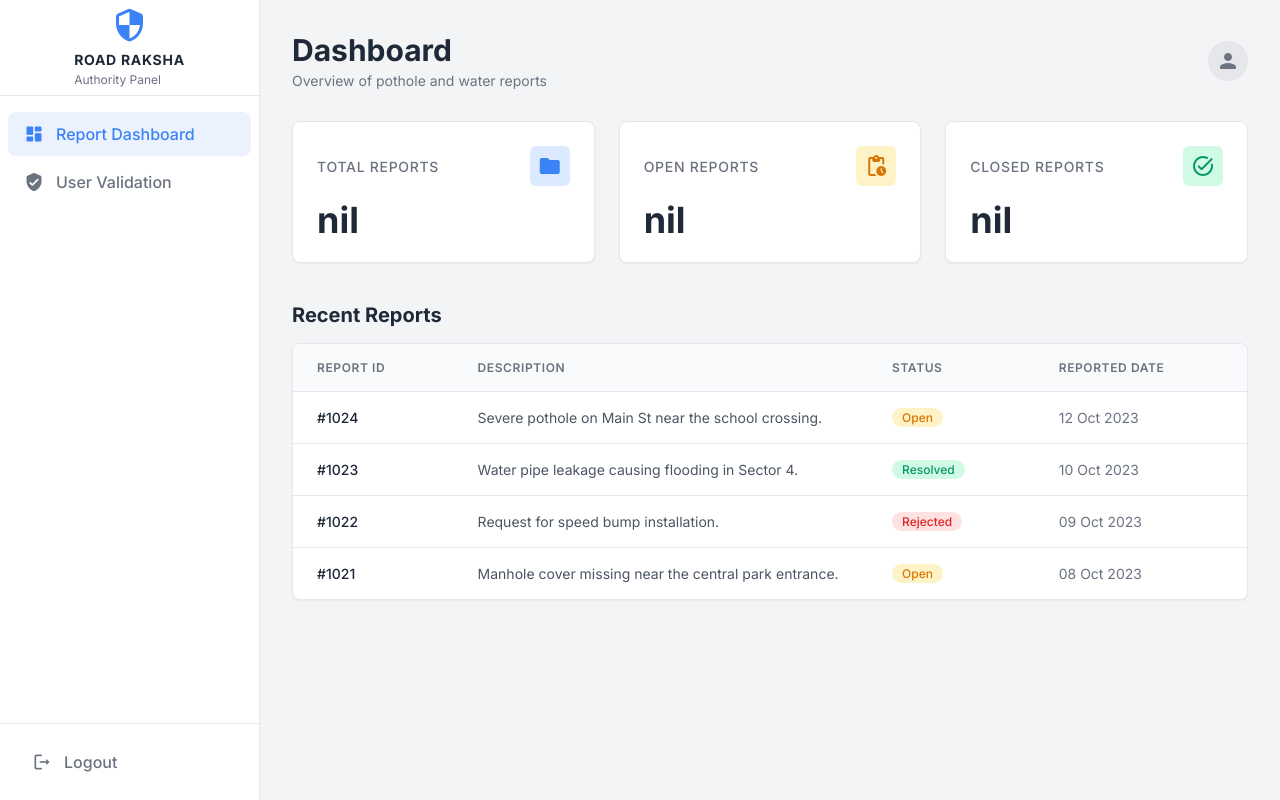
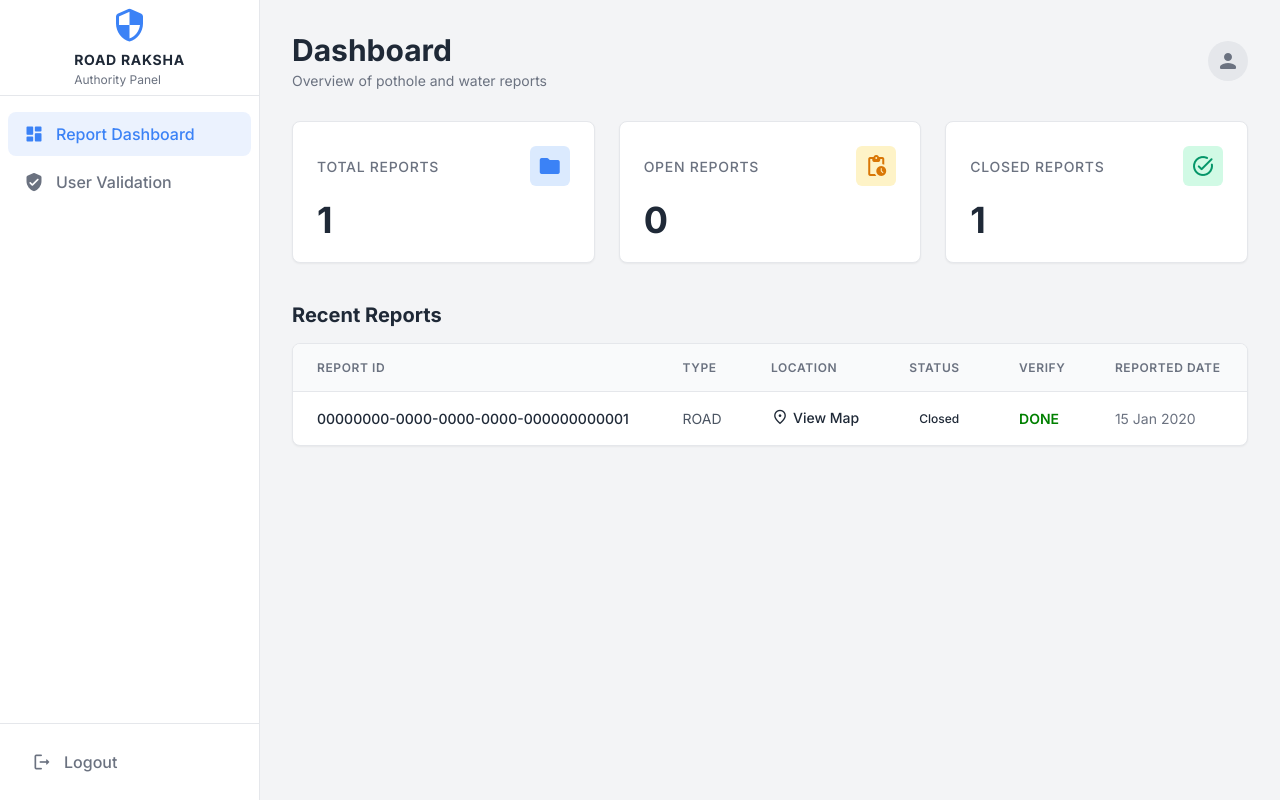
Before and after one commit to Abhiram2k4/Roadraksha-project, a Django app: page /adminpanel/ in a window 1280 px wide. Run offline with Django 5.2, Linux system fonts and the light colour scheme; tables that the repository leaves empty hold one stand-in row (values such as "Sample post").

Commit message:
Admin's report verification page done

```diff
--- a/roadraksha/road/models.py
+++ b/roadraksha/road/models.py
@@ -49,8 +49,8 @@ class Report(models.Model):
 
     description = models.TextField()
 
-    status = models.BooleanField(default=False)  # False = Open, True = Closed
-
+    status = models.BooleanField(default=False)  # False = Open, True = Closed (by authorities)
+    admin_verified = models.BooleanField(default=False) #for admin verification of report
     reported_at = models.DateTimeField(auto_now_add=True)
 
     latitude = models.DecimalField(max_digits=9, decimal_places=6)
--- a/roadraksha/road/views.py
+++ b/roadraksha/road/views.py
@@ -3,7 +3,7 @@ from django.contrib.auth.models import User
 from .models import AuthorityProfile, AdminUser, Report
 from django.contrib import messages
 from django.contrib.auth import authenticate, login
-from django.db.models import Q
+from django.db.models import Q,Case, When, Value, IntegerField
 from django.contrib.auth.decorators import login_required
 from django.views.decorators.http import require_POST
 
@@ -142,7 +142,7 @@ def adminlogin(request):
     return render(request, 'adminlogin.html')
 
 
-def adminpanel_valid(request):
+def adminpanel_valid(request):   #For authority registration validating page
     # 🔹 Handle ACCEPT / REJECT
     if request.method == "POST":
         profile_id = request.POST.get("profile_id")
@@ -175,7 +175,26 @@ def adminpanel_valid(request):
     return render(request, "adminpanel_valid.html", context)
 
 def adminpanel(request):
-    return render(request,'adminpanel.html')
+    reports = (
+        Report.objects
+        .annotate(
+            sort_order=Case(
+                When(admin_verified=False, then=Value(0)),
+                When(admin_verified=True, then=Value(1)),
+                output_field=IntegerField()
+            )
+        )
+        .order_by('sort_order', '-reported_at')
+    )
+
+    context = {
+        'reports': reports,
+        'total_reports': Report.objects.count(),
+        'open_reports': Report.objects.filter(status=False).count(),
+        'closed_reports': Report.objects.filter(status=True).count(),
+    }
+
+    return render(request,'adminpanel.html',context)
 
 
 
@@ -213,3 +232,10 @@ def resolve_report(request, report_id):
     report.status = True
     report.save()
     return redirect(request.META.get('HTTP_REFERER', 'authority_panel'))
+
+@require_POST
+def admin_verified_report(request, report_id):
+    report = get_object_or_404(Report, report_id=report_id)
+    report.admin_verified = True
+    report.save()
+    return redirect(request.META.get('HTTP_REFERER', 'adminpanel'))
--- a/roadraksha/roadraksha/urls.py
+++ b/roadraksha/roadraksha/urls.py
@@ -29,5 +29,6 @@ urlpatterns = [
     path('adminpanel/', views.adminpanel ,name='adminpanel'),
     path('adminpanel/adminpanel_valid/', views.adminpanel_valid ,name='adminpanel_valid'),
     path('report/resolve/<uuid:report_id>/', views.resolve_report, name='resolve_report'),
+    path('adminpanel/ad_verify/<uuid:report_id>/', views.admin_verified_report, name='admin_verified_report'),
 
 ]
--- a/roadraksha/templates/adminpanel.html
+++ b/roadraksha/templates/adminpanel.html
@@ -1,39 +1,59 @@
 <!DOCTYPE html>
 <html lang="en">
+
 <head>
-    <meta charset="utf-8"/>
-    <meta content="width=device-width, initial-scale=1.0" name="viewport"/>
+    <meta charset="utf-8" />
+    <meta content="width=device-width, initial-scale=1.0" name="viewport" />
     <title>Road Raksha Admin Dashboard</title>
 
-    <link href="https://fonts.googleapis.com" rel="preconnect"/>
-    <link crossorigin="" href="https://fonts.gstatic.com" rel="preconnect"/>
-    <link href="https://fonts.googleapis.com/css2?family=Inter:wght@300;400;500;600;700&display=swap" rel="stylesheet"/>
-    <link href="https://fonts.googleapis.com/icon?family=Material+Icons+Round" rel="stylesheet"/>
+    <link href="https://fonts.googleapis.com" rel="preconnect" />
+    <link crossorigin="" href="https://fonts.gstatic.com" rel="preconnect" />
+    <link href="https://fonts.googleapis.com/css2?family=Inter:wght@300;400;500;600;700&display=swap"
+        rel="stylesheet" />
+    <link href="https://fonts.googleapis.com/icon?family=Material+Icons+Round" rel="stylesheet" />
+    <link rel="stylesheet" href="https://unpkg.com/leaflet@1.9.4/dist/leaflet.css" />
+    <script src="https://unpkg.com/leaflet@1.9.4/dist/leaflet.js"></script>
+    <link href="https://fonts.googleapis.com/css2?family=Public+Sans:wght@400;500;700&display=swap" rel="stylesheet" />
+    <link href="https://fonts.googleapis.com/css2?family=Material+Symbols+Outlined:wght,FILL@100..700,0..1&display=swap"
+        rel="stylesheet" />
 
     <style>
         :root {
             /* Original Theme based on your Tailwind Config */
-            --primary: #3B82F6;       /* Blue-500 */
-            --primary-dark: #2563EB;  /* Blue-600 */
+            --primary: #3B82F6;
+            /* Blue-500 */
+            --primary-dark: #2563EB;
+            /* Blue-600 */
             --primary-light: rgba(59, 130, 246, 0.1);
 
-            --bg-body: #F3F4F6;       /* Gray-100 */
-            --bg-surface: #FFFFFF;    /* White */
+            --bg-body: #F3F4F6;
+            /* Gray-100 */
+            --bg-surface: #FFFFFF;
+            /* White */
 
-            --text-main: #1f2937;     /* Gray-800 */
-            --text-muted: #6b7280;    /* Gray-500 */
+            --text-main: #1f2937;
+            /* Gray-800 */
+            --text-muted: #6b7280;
+            /* Gray-500 */
 
-            --border-color: #E5E7EB;  /* Gray-200 */
+            --border-color: #E5E7EB;
+            /* Gray-200 */
 
             /* Status Colors */
-            --status-open-bg: #FEF3C7;    /* Yellow-100 */
-            --status-open-text: #D97706;  /* Yellow-600 */
+            --status-open-bg: #FEF3C7;
+            /* Yellow-100 */
+            --status-open-text: #D97706;
+            /* Yellow-600 */
 
-            --status-closed-bg: #D1FAE5;  /* Green-100 */
-            --status-closed-text: #059669;/* Green-600 */
+            --status-closed-bg: #D1FAE5;
+            /* Green-100 */
+            --status-closed-text: #059669;
+            /* Green-600 */
 
-            --status-rejected-bg: #FEE2E2;/* Red-100 */
-            --status-rejected-text: #DC2626;/* Red-600 */
+            --status-rejected-bg: #FEE2E2;
+            /* Red-100 */
+            --status-rejected-text: #DC2626;
+            /* Red-600 */
 
             --font-family: 'Inter', sans-serif;
             --sidebar-width: 260px;
@@ -228,9 +248,20 @@
             justify-content: center;
         }
 
-        .icon-blue { background-color: #dbeafe; color: var(--primary); }
-        .icon-yellow { background-color: #fef3c7; color: #d97706; }
-        .icon-green { background-color: #d1fae5; color: #059669; }
+        .icon-blue {
+            background-color: #dbeafe;
+            color: var(--primary);
+        }
+
+        .icon-yellow {
+            background-color: #fef3c7;
+            color: #d97706;
+        }
+
+        .icon-green {
+            background-color: #d1fae5;
+            color: #059669;
+        }
 
         .stat-value {
             font-size: 2.25rem;
@@ -316,9 +347,20 @@
             font-weight: 500;
         }
 
-        .badge-open { background-color: var(--status-open-bg); color: var(--status-open-text); }
-        .badge-resolved { background-color: var(--status-closed-bg); color: var(--status-closed-text); }
-        .badge-rejected { background-color: var(--status-rejected-bg); color: var(--status-rejected-text); }
+        .badge-open {
+            background-color: var(--status-open-bg);
+            color: var(--status-open-text);
+        }
+
+        .badge-resolved {
+            background-color: var(--status-closed-bg);
+            color: var(--status-closed-text);
+        }
+
+        .badge-rejected {
+            background-color: var(--status-rejected-bg);
+            color: var(--status-rejected-text);
+        }
 
         .date-text {
             color: var(--text-muted);
@@ -344,17 +386,101 @@
                 gap: 1rem;
             }
 
-            .sidebar-header .icon { margin-bottom: 0; font-size: 1.5rem; }
+            .sidebar-header .icon {
+                margin-bottom: 0;
+                font-size: 1.5rem;
+            }
 
-            .sidebar-nav { display: none; }
-            .sidebar-footer { display: none; }
+            .sidebar-nav {
+                display: none;
+            }
 
-            main { padding: 1rem; }
+            .sidebar-footer {
+                display: none;
+            }
 
-            .stats-grid { grid-template-columns: 1fr; }
+            main {
+                padding: 1rem;
+            }
+
+            .stats-grid {
+                grid-template-columns: 1fr;
+            }
+        }
+        .map-link {
+
+            display: inline-flex;
+            align-items: center;
+            gap: 0.25rem;
+            color: var(--primary-color);
+            text-decoration: none;
+            font-weight: 500;
+            font-size: 0.875rem;
+        }
+
+        .map-link:hover {
+            color: #2563EB;
+            text-decoration: underline;
+        }
+        .material-symbols-outlined {
+
+            font-size: 24px;
+            vertical-align: middle;
+        }
+
+        .sidebar-link .material-symbols-outlined {
+            font-size: 24px;
+        }
+        .map-modal {
+            display: none;
+            position: fixed;
+            inset: 0;
+            background: rgba(0, 0, 0, 0.6);
+            z-index: 999;
+            /*display: flex;*/
+            align-items: center;
+            justify-content: center;
+        }
+
+        .map-container {
+            background: #ffffff;
+            width: 80%;
+            max-width: 900px;
+            height: 70%;
+            border-radius: 12px;
+            position: relative;
+            padding: 12px;
+            box-shadow: 0 10px 25px rgba(0, 0, 0, 0.2);
+        }
+
+        #map {
+            width: 100%;
+            height: 100%;
+            border-radius: 10px;
+        }
+
+        .map-close-btn {
+            position: absolute;
+            top: 8px;
+            right: 10px;
+            z-index: 1000;
+            border: none;
+            background: rgba(255, 255, 255, 0.9);
+            font-size: 22px;
+            font-weight: bold;
+            border-radius: 50%;
+            width: 34px;
+            height: 34px;
+            cursor: pointer;
+            box-shadow: 0 2px 6px rgba(0, 0, 0, 0.2);
+        }
+
+        .map-close-btn:hover {
+            background: #f3f4f6;
         }
     </style>
 </head>
+
 <body>
 
     <div class="dashboard-container">
@@ -406,7 +532,7 @@
                             <span class="material-icons-round">folder</span>
                         </span>
                     </div>
-                <div class="stat-value">nil</div>
+                    <div class="stat-value">{{ total_reports }}</div>
                 </div>
 
                 <div class="stat-card">
@@ -416,7 +542,7 @@
                             <span class="material-icons-round">pending_actions</span>
                         </span>
                     </div>
-                <div class="stat-value">nil</div>
+                    <div class="stat-value">{{ open_reports }}</div>
                 </div>
 
                 <div class="stat-card">
@@ -426,7 +552,7 @@
                             <span class="material-icons-round">task_alt</span>
                         </span>
                     </div>
-                <div class="stat-value">nil</div>
+                    <div class="stat-value">{{ closed_reports }}</div>
                 </div>
             </div>
 
@@ -438,44 +564,61 @@
                             <thead>
                                 <tr>
                                     <th>Report ID</th>
-                                <th>Description</th>
+                                    <th>Type</th>
+                                    <th>Location</th>
                                     <th>Status</th>
+                                    <th>Verify</th>
                                     <th>Reported Date</th>
                                 </tr>
                             </thead>
                             <tbody>
+                                {% for report in reports %}
                                 <tr>
-                                <td style="font-weight: 500;">#1024</td>
-                                <td class="truncate-text">Severe pothole on Main St near the school crossing.</td>
+                                    <td style="font-weight: 500;">{{ report.report_id }}</td>
+
+                                    <td class="truncate-text">{{ report.report_type }}</td>
+
                                     <td>
+                                        <a href="javascript:void(0);" class="map-link"
+                                            onclick="openMap({{report.latitude|floatformat:'6'}},{{report.longitude|floatformat:'6'}})">
+                                            <span class="material-symbols-outlined"
+                                                style="font-size: 18px; ">location_on</span>
+                                            View Map
+                                        </a>
+                                    </td>
+
+                                    <td>
+                                        {% if report.status %}
+                                        <span class="badge badge-closed">Closed</span>
+                                        {% else %}
                                         <span class="badge badge-open">Open</span>
+                                        {% endif %}
                                     </td>
-                                <td class="date-text">12 Oct 2023</td>
+
+                                    <td>
+                                        {% if report.status and not report.admin_verified %}
+                                        <form method="post" action="{% url 'admin_verified_report' report.report_id %}">
+                                            {% csrf_token %}
+                                            <input type="checkbox" onchange="this.form.submit()">
+                                        </form>
+                                        {% elif report.admin_verified %}
+                                        <span style="color: green; font-weight: 600;">DONE</span>
+                                        {% else %}
+                                        <span style="color: rgb(194, 2, 2);">WAIT FOR AUTHORITIES</span>
+                                        {% endif %}
+                                    </td>
+
+
+
+                                    <td class="date-text">{{ report.reported_at|date:"d M Y" }}</td>
                                 </tr>
+                                {% empty %}
                                 <tr>
-                                <td style="font-weight: 500;">#1023</td>
-                                <td class="truncate-text">Water pipe leakage causing flooding in Sector 4.</td>
-                                <td>
-                                    <span class="badge badge-resolved">Resolved</span>
-                                </td>
-                                <td class="date-text">10 Oct 2023</td>
+                                    <td colspan="6" style="text-align:center;">No {{ panel_type|lower }} reports
+                                        available.</td>
+
                                 </tr>
-                            <tr>
-                                <td style="font-weight: 500;">#1022</td>
-                                <td class="truncate-text">Request for speed bump installation.</td>
-                                <td>
-                                    <span class="badge badge-rejected">Rejected</span>
-                                </td>
-                                <td class="date-text">09 Oct 2023</td>
-                            </tr>
-                            <tr>
-                                <td style="font-weight: 500;">#1021</td>
-                                <td class="truncate-text">Manhole cover missing near the central park entrance.</td>
-                                <td>
-                                    <span class="badge badge-open">Open</span>
-                                </td>
-                                <td class="date-text">08 Oct 2023</td>
-                            </tr>
+                                {% endfor %}
                             </tbody>
                         </table>
                     </div>
@@ -484,6 +627,45 @@
 
         </main>
     </div>
+    <div id="mapModal" class="map-modal">
+        <div class="map-container">
+            <div id="map"></div>
+            <button class="map-close-btn" onclick="closeMap()">✖</button>
+
+        </div>
+
+    </div>
+    <script>
+        let map;
+        let marker;
+
+        function openMap(lat, lng) {
+            const modal = document.getElementById('mapModal');
+            modal.style.display = 'flex';
+
+            setTimeout(() => {
+                if (!map) {
+                    map = L.map('map').setView([lat, lng], 15);
+
+                    L.tileLayer('https://{s}.tile.openstreetmap.org/{z}/{x}/{y}.png', {
+                        attribution: '© OpenStreetMap'
+                    }).addTo(map);
+
+                    marker = L.marker([lat, lng]).addTo(map);
+                } else {
+                    map.setView([lat, lng], 15);
+                    marker.setLatLng([lat, lng]);
+                }
+
+                map.invalidateSize(); // run AFTER modal is visible
+            }, 300);
+        }
+
+        function closeMap() {
+            document.getElementById('mapModal').style.display = 'none';
+        }
+    </script>
 
 </body>
+
 </html>
```
Also changed, not shown: roadraksha/road/migrations/0006_report_admin_verified_and_more.py (added). Lines whose indentation alone changed are shown as unchanged.
